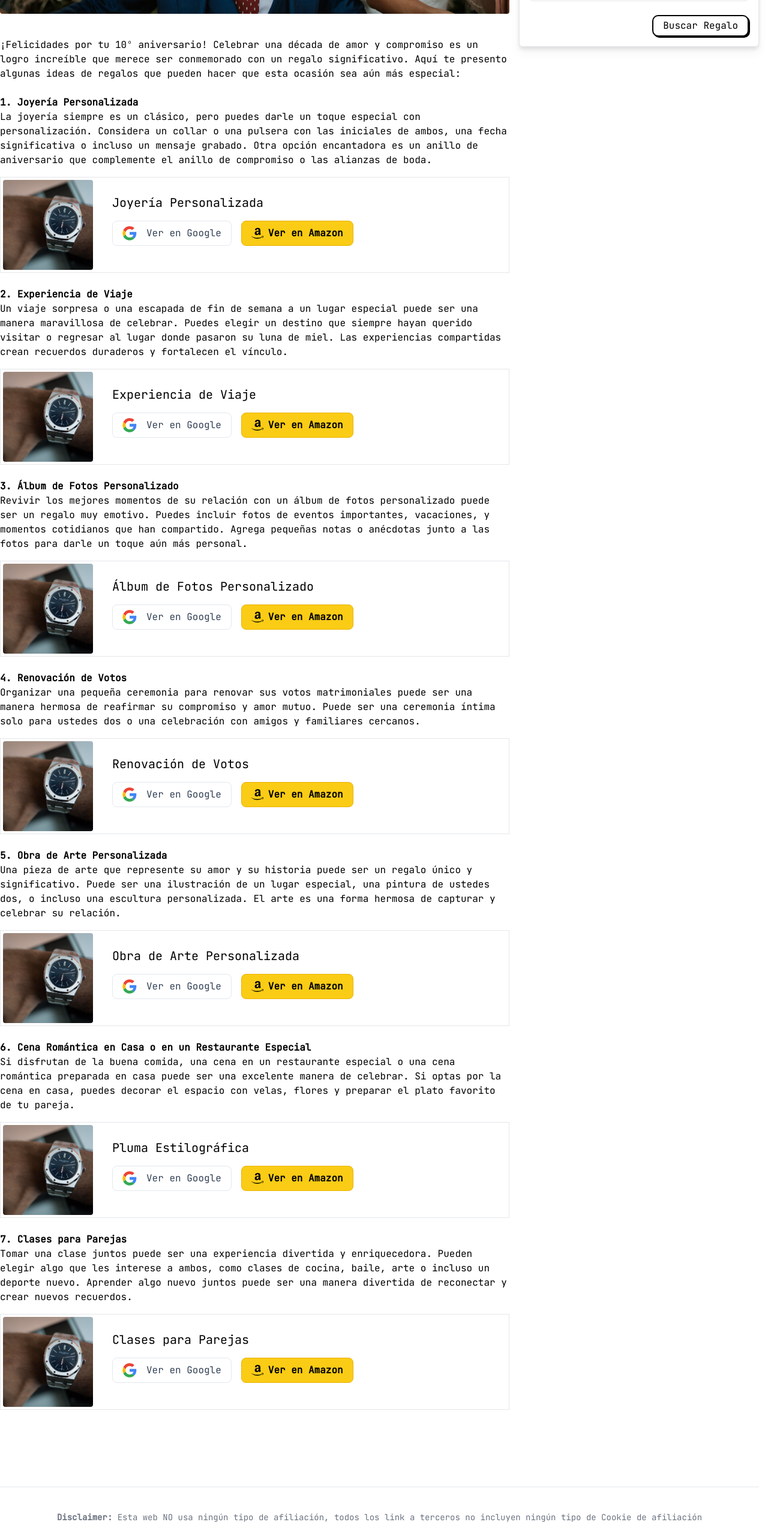
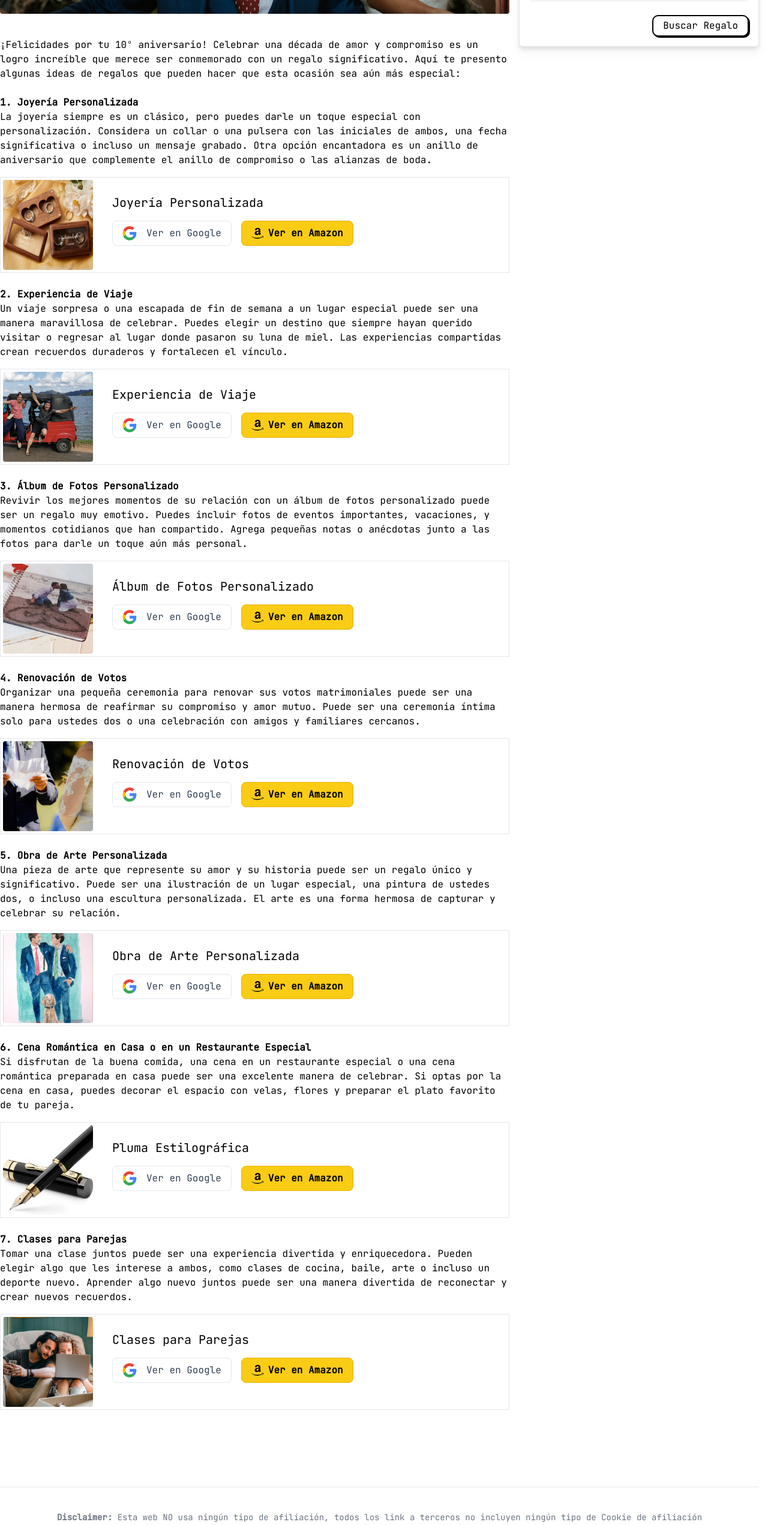
Before and after one commit to sergitejada/MiduVercelHackathon, a Next.js app: page /blog/aniversario/7-ideas-regalos-para-10-aniversario-boda in a window 1280 px wide. Shown: the part 703-3246 px from the top of the page at 60% size. Built offline with nearby package versions, Linux system fonts and the light colour scheme.

Commit message:
add imagenes

```diff
--- a/src/app/blog/(post)/aniversario/7-ideas-regalos-para-10-aniversario-boda/page.tsx
+++ b/src/app/blog/(post)/aniversario/7-ideas-regalos-para-10-aniversario-boda/page.tsx
@@ -32,49 +32,69 @@ export default function RegalosParaPage() {
 					o una pulsera con las iniciales de ambos, una fecha significativa o incluso un mensaje grabado. Otra opción
 					encantadora es un anillo de aniversario que complemente el anillo de compromiso o las alianzas de boda.
 				</p>
-				<CardProduct src={"/assets/royal-oak.jpg"} title={"Joyería Personalizada"} description={""} link={""} />
+				<CardProduct
+					src={"/assets/joyeria_personalizada.webp"}
+					title={"Joyería Personalizada"}
+					description={""}
+					link={""}
+				/>
 				<h3 className="mt-6 font-semibold">2. Experiencia de Viaje</h3>
 				<p>
 					Un viaje sorpresa o una escapada de fin de semana a un lugar especial puede ser una manera maravillosa de
 					celebrar. Puedes elegir un destino que siempre hayan querido visitar o regresar al lugar donde pasaron su luna
 					de miel. Las experiencias compartidas crean recuerdos duraderos y fortalecen el vínculo.
 				</p>
-				<CardProduct src={"/assets/royal-oak.jpg"} title={"Experiencia de Viaje"} description={""} link={""} />
+				<CardProduct src={"/assets/experiencia_viaje.webp"} title={"Experiencia de Viaje"} description={""} link={""} />
 				<h3 className="mt-6 font-semibold">3. Álbum de Fotos Personalizado</h3>
 				<p>
 					Revivir los mejores momentos de su relación con un álbum de fotos personalizado puede ser un regalo muy
 					emotivo. Puedes incluir fotos de eventos importantes, vacaciones, y momentos cotidianos que han compartido.
 					Agrega pequeñas notas o anécdotas junto a las fotos para darle un toque aún más personal.
 				</p>
-				<CardProduct src={"/assets/royal-oak.jpg"} title={"Álbum de Fotos Personalizado"} description={""} link={""} />
+				<CardProduct
+					src={"/assets/albumpersonalizado.jpg"}
+					title={"Álbum de Fotos Personalizado"}
+					description={""}
+					link={""}
+				/>
 				<h3 className="mt-6 font-semibold">4. Renovación de Votos</h3>
 				<p>
 					Organizar una pequeña ceremonia para renovar sus votos matrimoniales puede ser una manera hermosa de reafirmar
 					su compromiso y amor mutuo. Puede ser una ceremonia íntima solo para ustedes dos o una celebración con amigos
 					y familiares cercanos.
 				</p>
-				<CardProduct src={"/assets/royal-oak.jpg"} title={"Renovación de Votos"} description={""} link={""} />
+				<CardProduct src={"/assets/reenovaciondeVotos.webp"} title={"Renovación de Votos"} description={""} link={""} />
 				<h3 className="mt-6 font-semibold">5. Obra de Arte Personalizada</h3>
 				<p>
 					Una pieza de arte que represente su amor y su historia puede ser un regalo único y significativo. Puede ser
 					una ilustración de un lugar especial, una pintura de ustedes dos, o incluso una escultura personalizada. El
 					arte es una forma hermosa de capturar y celebrar su relación.
 				</p>
-				<CardProduct src={"/assets/royal-oak.jpg"} title={"Obra de Arte Personalizada"} description={""} link={""} />
+				<CardProduct
+					src={"/assets/acuarela-retrato.jpg"}
+					title={"Obra de Arte Personalizada"}
+					description={""}
+					link={""}
+				/>
 				<h3 className="mt-6 font-semibold">6. Cena Romántica en Casa o en un Restaurante Especial</h3>
 				<p>
 					Si disfrutan de la buena comida, una cena en un restaurante especial o una cena romántica preparada en casa
 					puede ser una excelente manera de celebrar. Si optas por la cena en casa, puedes decorar el espacio con velas,
 					flores y preparar el plato favorito de tu pareja.
 				</p>
-				<CardProduct src={"/assets/royal-oak.jpg"} title={"Pluma Estilográfica"} description={""} link={""} />
+				<CardProduct src={"/assets/pluma.jpg"} title={"Pluma Estilográfica"} description={""} link={""} />
 				<h3 className="mt-6 font-semibold">7. Clases para Parejas</h3>
 				<p>
 					Tomar una clase juntos puede ser una experiencia divertida y enriquecedora. Pueden elegir algo que les
 					interese a ambos, como clases de cocina, baile, arte o incluso un deporte nuevo. Aprender algo nuevo juntos
 					puede ser una manera divertida de reconectar y crear nuevos recuerdos.
 				</p>
-				<CardProduct src={"/assets/royal-oak.jpg"} title={"Clases para Parejas"} description={""} link={""} />
+				<CardProduct
+					src={"/assets/curso-para-parejas-online.jpg"}
+					title={"Clases para Parejas"}
+					description={""}
+					link={""}
+				/>
 			</div>
 		</div>
 	)
```
